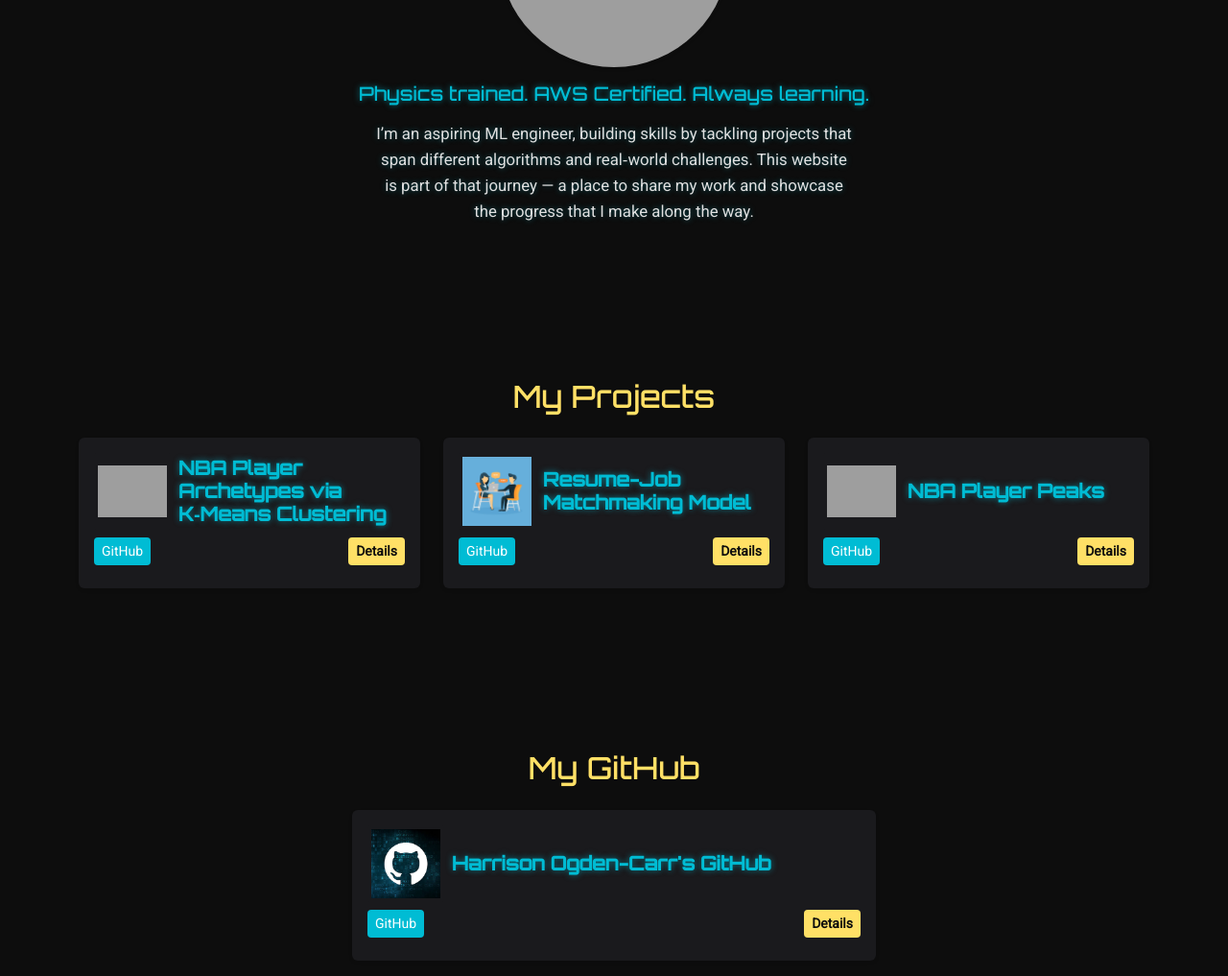
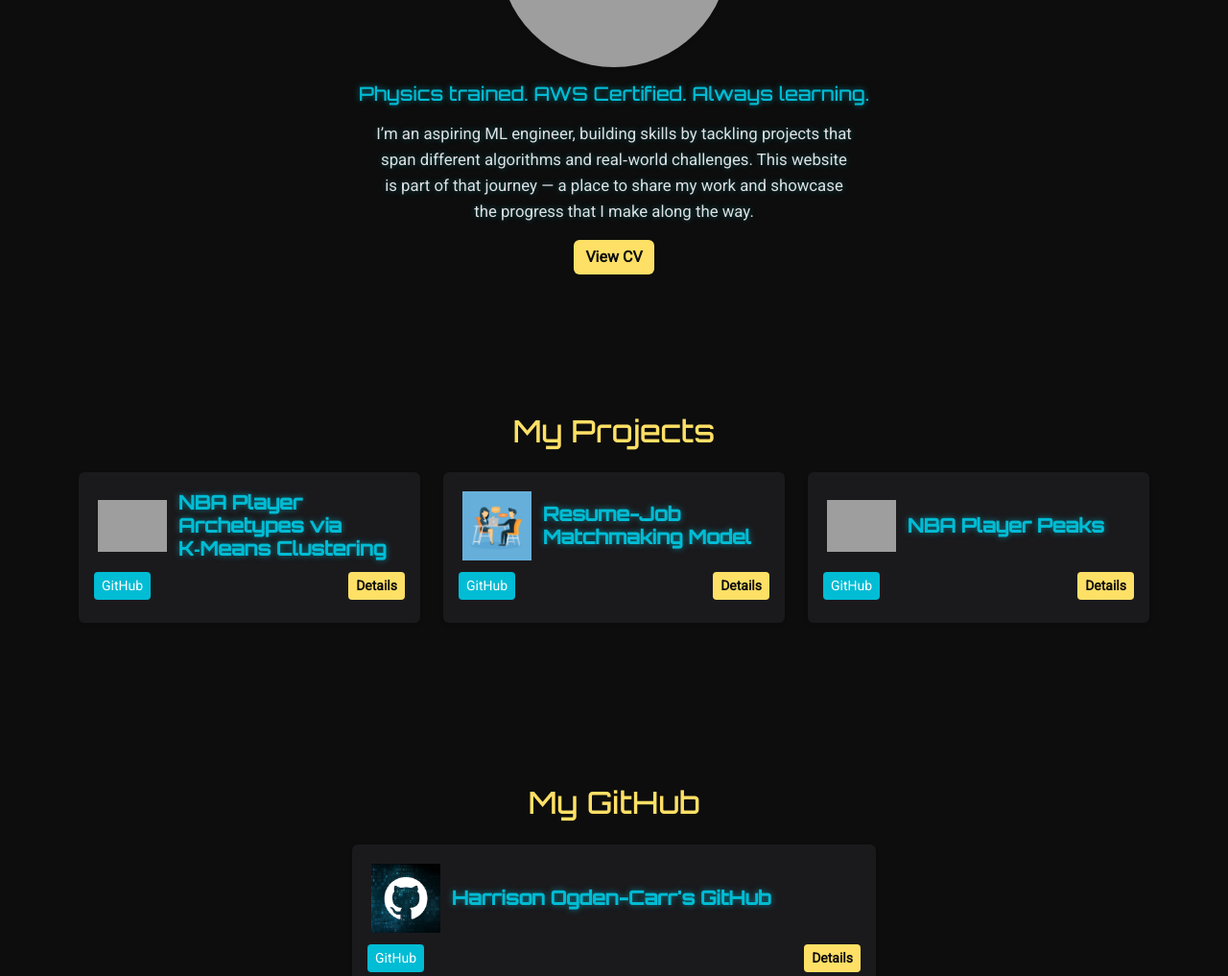
Before and after one commit to HarrisonOC-Creator/mywebsite, a Django app: page / in a window 1280 px wide. Shown: the part 784-1801 px from the top of the page at 96% size. Run offline with Django 5.2, Linux system fonts and the light colour scheme; data comes from the database, SQL or seed files in the repository; grey boxes are pictures that could not be loaded.

Commit message:
Refined contact page, added resume button, fixed About animations

```diff
--- a/projects/templates/projects/contact.html
+++ b/projects/templates/projects/contact.html
@@ -28,6 +28,10 @@
           <a href="https://github.com/HarrisonOC-Creator" target="_blank">github.com/HarrisonOC-Creator</a>
         </p>
         <p class="footer-note">Looking forward to connecting and exploring opportunities together.</p>
+          <a href="{% static 'documents/Harrison_Ogden_Carr_CV.pdf' %}"
+             class="btn btn-futuristic" target="_blank">
+            <i class="bi bi-file-earmark-person"></i> View CV
+          </a>
       </div>
     </div>
   </div>
--- a/projects/templates/projects/project_list.html
+++ b/projects/templates/projects/project_list.html
@@ -29,6 +29,13 @@
       showcase the progress that I make along the way.
     </p>
   </div>
+    <div class="text-center mt-3">
+      <a href="{% static 'documents/Harrison_Ogden_Carr_CV.pdf' %}"
+         class="btn btn-futuristic" target="_blank">
+        <i class="bi bi-file-earmark-person"></i> View CV
+      </a>
+    </div>
+
 </section>
 
 <!-- Script to trigger About animation -->
```
Also changed, not shown: 2 other files.
